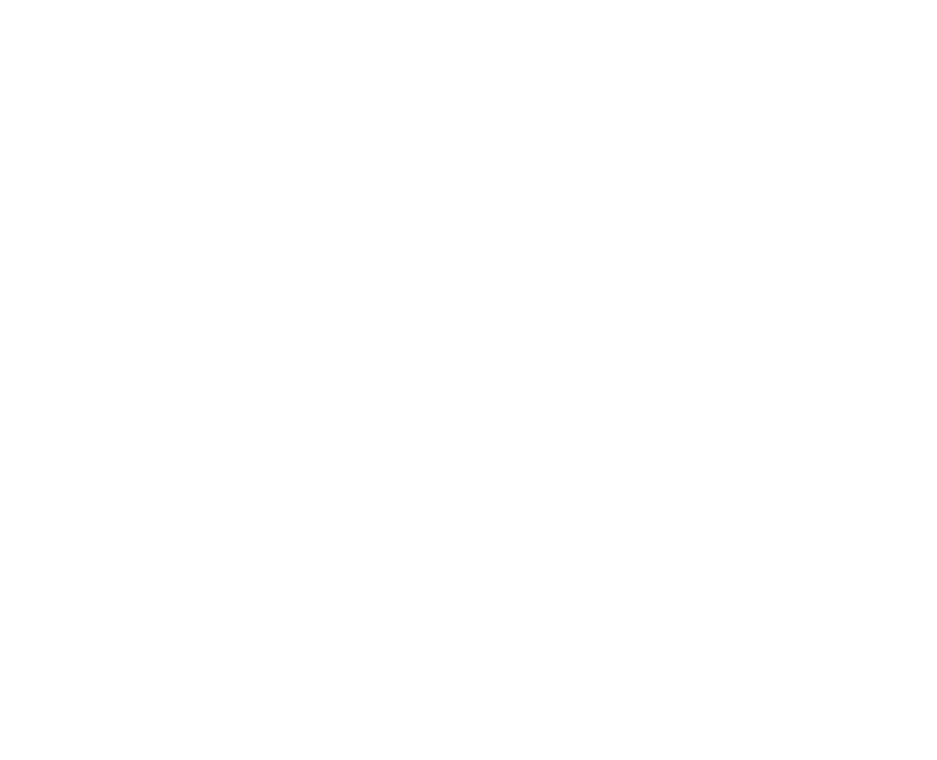
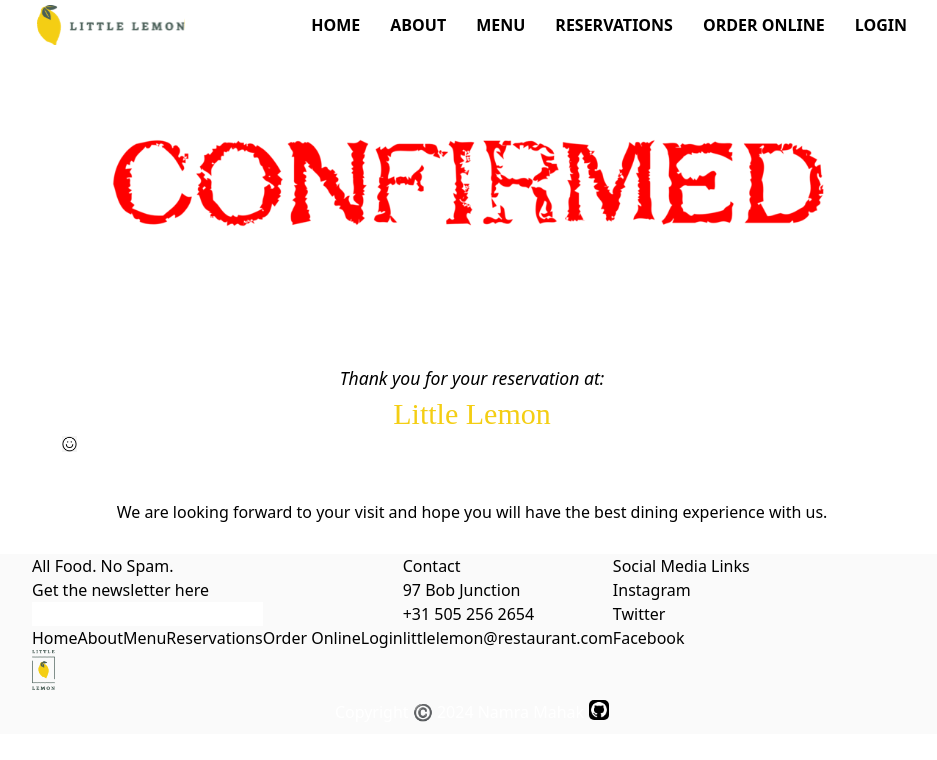
Before and after one commit to dev-namra/ibtida, a React (Create React App) app: page /confirmed-booking in a window 1280 px wide. Shown: the top 760 px of the page, without its empty margins (168-1105 px from the left). Built offline with nearby package versions, Linux system fonts and the light colour scheme.

Commit message:
coursera

```diff
--- a/package.json
+++ b/package.json
@@ -9,7 +9,7 @@
     "@types/react-router-dom": "^5.3.3",
     "react": "^18.2.0",
     "react-dom": "^18.2.0",
-    "react-router-dom": "^6.23.0",
+    "react-router-dom": "^6.23.1",
     "react-scripts": "5.0.1",
     "web-vitals": "^2.1.4"
   },
@@ -36,5 +36,9 @@
       "last 1 firefox version",
       "last 1 safari version"
     ]
+  },
+  "devDependencies": {
+    "@babel/plugin-proposal-private-property-in-object": "^7.21.11",
+    "tailwindcss": "^3.4.3"
   }
 }
--- a/public/index.html
+++ b/public/index.html
@@ -13,6 +13,8 @@
     <meta name="og:description" content="Yummy dishes waiting for you to digest" />
     <meta name="og:image" content="greeksalad.jpg" />
     <link rel="apple-touch-icon" href="%PUBLIC_URL%/logo192.png" />
+    <!-- Fonts -->
+    <link href="https://fonts.googleapis.com/css2?family=DM+Sans:ital,opsz,wght@0,9..40,100..1000;1,9..40,100..1000&display=swap" rel="stylesheet">
     <title>Little Lemon Restaurant</title>
   </head>
   <body>
--- a/src/components/Footer.jsx
+++ b/src/components/Footer.jsx
@@ -1,14 +1,15 @@
 import { Link } from 'react-router-dom'
-import Logo from '../icons_assets/logo.svg'
+import Logo from '../icons_assets/Logo_footer.png'
 
 const Footer = (props)=> {
     return (
-            <section id='footer'>
-                <div className="footer-info">
-                    <img src={Logo} alt='Logo' />
+            <section className='bg-[#fafafa] w-full'>
+                <div className='flex'>
                     <div className='doormat-navigation'>
-                        <h4>Doormat Navigation</h4>
-                        <ul>
+                        <h3>All Food. No Spam.</h3>
+                        <h3>Get the newsletter here</h3>
+                        <input type="email" name="" id="" />
+                        <ul className='flex'>
                             <li><Link to='/'>Home</Link></li>
                             <li><Link to='/about'>About</Link></li>
                             <li><Link to='/menu'>Menu</Link></li>
@@ -32,8 +33,9 @@ const Footer = (props)=> {
                         </ul>
                     </div>
                 </div>
+                <img src={Logo} alt='Logo' className='h-10' />
                 <div className="copyright">
-                    Copyright ©️ 2023 Gelo
+                    Copyright ©️ 2024 Namra Mahak
                     <a href='https://www.github.com/Bongani001' target='_blank' rel="noreferrer"><img src={require('../icons_assets/github-logo.png')} alt='Github logo' style={{width: 20, borderRadius: 5}} /></a>
                 </div>
             </section>
--- a/src/index.css
+++ b/src/index.css
@@ -1,14 +1,3 @@
-body {
-  margin: 0;
-  font-family: -apple-system, BlinkMacSystemFont, 'Segoe UI', 'Roboto', 'Oxygen',
-    'Ubuntu', 'Cantarell', 'Fira Sans', 'Droid Sans', 'Helvetica Neue',
-    sans-serif;
-  -webkit-font-smoothing: antialiased;
-  -moz-osx-font-smoothing: grayscale;
-  /* padding: 0px 150px; */
-}
-
-code {
-  font-family: source-code-pro, Menlo, Monaco, Consolas, 'Courier New',
-    monospace;
-}
+@tailwind base;
+@tailwind components;
+@tailwind utilities;
--- a/src/index.js
+++ b/src/index.js
@@ -8,13 +8,11 @@ import { BrowserRouter } from 'react-router-dom';
 const root = ReactDOM.createRoot(document.getElementById('root'));
 root.render(
   <React.StrictMode>
-    <BrowserRouter basename='little-lemon-web-app'>
+    <BrowserRouter>
       <App />
     </BrowserRouter>
   </React.StrictMode>
 );
 
-// If you want to start measuring performance in your app, pass a function
-// to log results (for example: reportWebVitals(console.log))
-// or send to an analytics endpoint. Learn more: https://bit.ly/CRA-vitals
+
 reportWebVitals();
--- /dev/null
+++ b/tailwind.config.js
@@ -0,0 +1,10 @@
+/** @type {import('tailwindcss').Config} */
+module.exports = {
+  content: [
+    "./src/**/*.{js,jsx,ts,tsx}",
+  ],
+  theme: {
+    extend: {},
+  },
+  plugins: [],
+}
```
Also changed, not shown: src/App.js (+10 -9 lines), src/icons_assets/Logo_footer.png (added), 1 other file (tests, documents, lock files or other folders).
